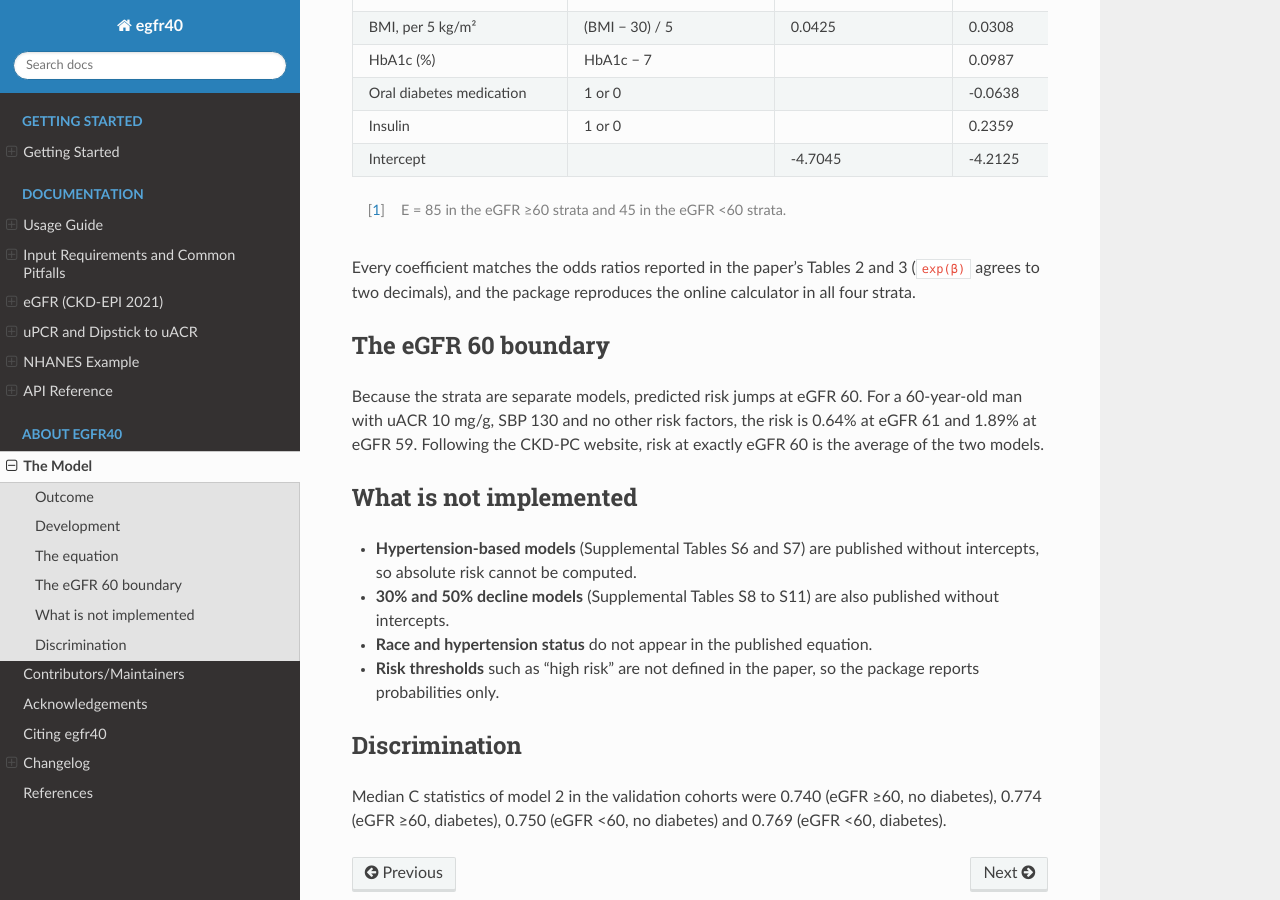
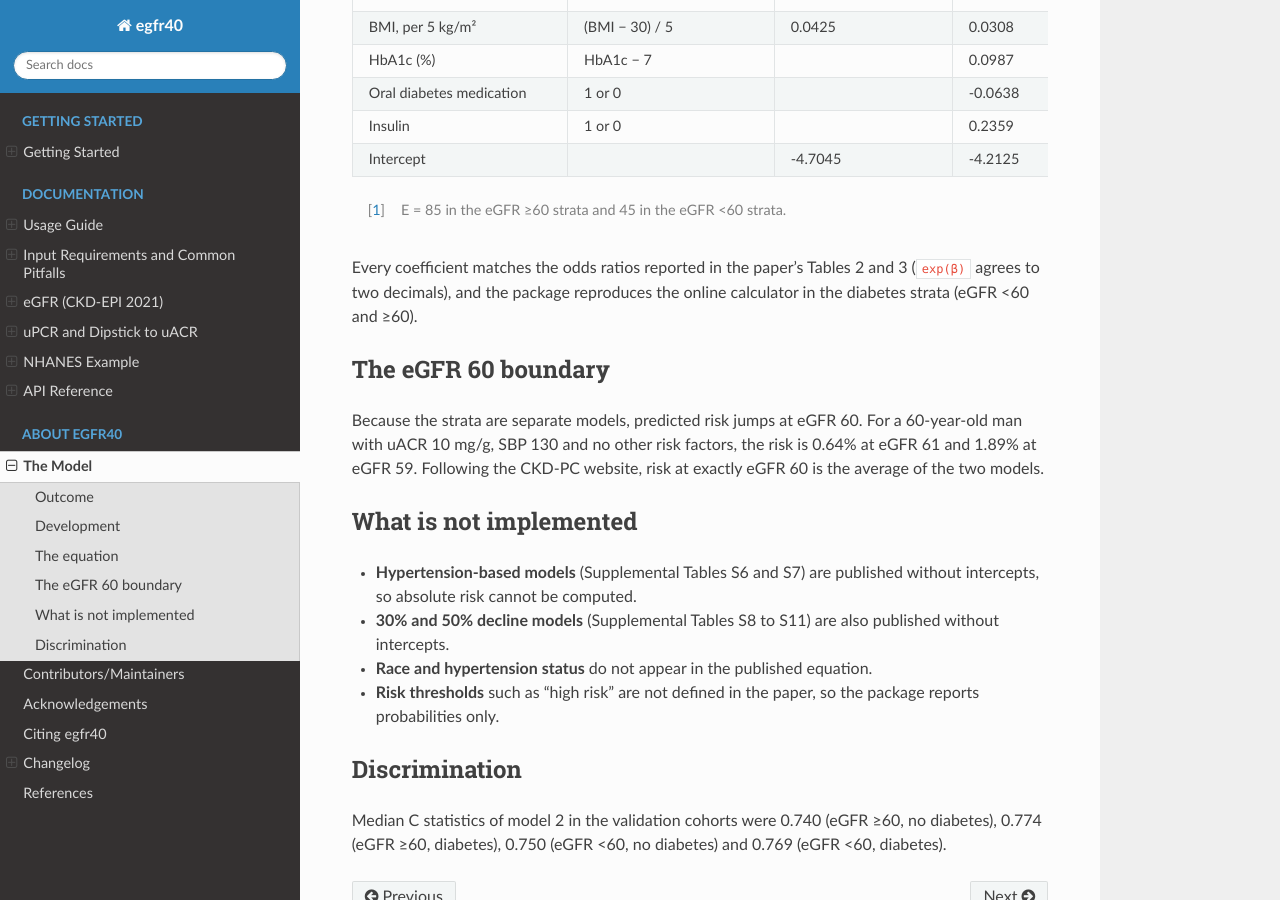
Before and after one commit to lshpaner/egfr40, a Sphinx documentation site: the page built from docs/model.rst, in a window 1280 px wide and 900 px high, scrolled down 1355 px. Built offline with Sphinx 7.4.7 and the Read the Docs theme 3.1.0, drawn with Linux system fonts in a browser that asks for light colours; pages that are not in the unit, such as notebooks, are missing from menus.

Commit message:
Model page: state which strata are calculator-verified

```diff
--- a/docs/model.rst
+++ b/docs/model.rst
@@ -40,7 +40,7 @@ predictor after the centering and scaling shown below.
 
 Every coefficient matches the odds ratios reported in the paper's Tables 2 and
 3 (``exp(β)`` agrees to two decimals), and the package reproduces the online
-calculator in all four strata.
+calculator in the diabetes strata (eGFR <60 and ≥60).
 
 The eGFR 60 boundary
 --------------------
```
